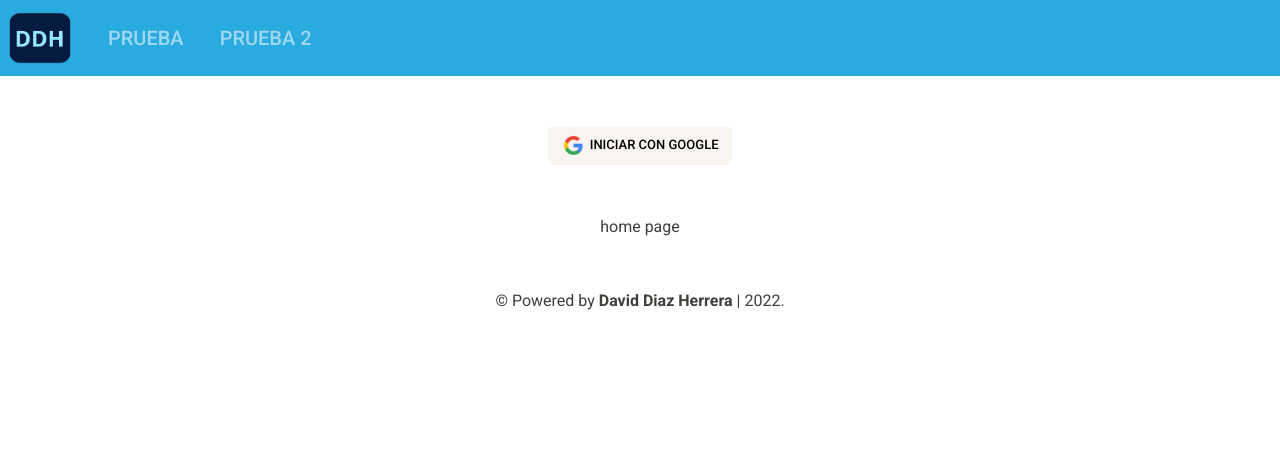
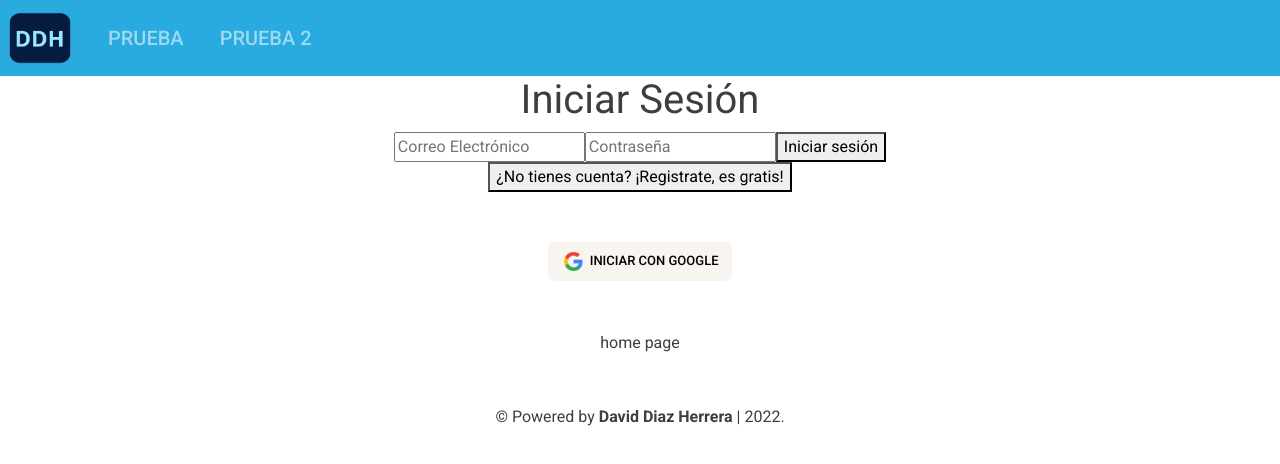
Before and after one commit to daviddiazh/demo-empresarial-front, a React (Create React App) app: page / in a window 1280 px wide. Shown: the top 464 px of the page. Built offline with nearby package versions, Linux system fonts and the light colour scheme; no server answers.

Commit message:
Se agrega login y registro de usuarios

```diff
--- a/src/components/Navbar.jsx
+++ b/src/components/Navbar.jsx
@@ -1,7 +1,28 @@
 import {Link} from "react-router-dom"
 import logo from "../media/iconoddhtransparente.png";
+import { app } from "../service/firebase"
+import { useNavigate } from "react-router-dom"
+import { useEffect } from "react"
+import {  useDispatch ,useSelector  } from "react-redux"
+import {loggedAction,logoutAction} from "../actions/AuthorActions"
+import { privateNavbar } from "../utils/NavbarList";
+import PrivateLayout from "../layout/PrivateLayout";
+import userEvent from "@testing-library/user-event";
 
 const Navbar = ({elements}) => {
+
+    const state = useSelector(state=>state.auth)
+    const dispatch = useDispatch()
+    const navigate=useNavigate()
+
+    const handler=()=>{
+        app.auth().signOut()
+        dispatch(logoutAction())
+        navigate("/")
+    }
+
+
+
     return (
         <div>
 
@@ -41,6 +62,11 @@ const Navbar = ({elements}) => {
                     </li>
                     </ul>
                 </div>
+
+                { state.user
+                    ? <button className="btn btn-danger" onClick={handler}>Salir</button>
+                    : null
+                }
             </nav>
         </div>
     )
--- a/src/components/private/OneQuestionPrivate.jsx
+++ b/src/components/private/OneQuestionPrivate.jsx
@@ -4,7 +4,7 @@ const OneQuestionPrivate = ({oneQuestion}) => {
 
     return(
         <div className='question'>
-            <p>{oneQuestion.category}  - <small>{oneQuestion.type}</small></p>
+            <p>{oneQuestion.category} - {oneQuestion.question} - <small>{oneQuestion.type}</small></p>
 
             {/* {onDelete && (
                 <button className="button right" onClick={() => onDelete(question.id)}>DELETE</button>
--- a/src/components/private/QuestionsPrivate.jsx
+++ b/src/components/private/QuestionsPrivate.jsx
@@ -11,7 +11,7 @@ const QuestionsPrivate = ({question}) => {
         <div className='question'>
 
 
-            <p>{question.question}  - <small>{question.type}</small> <Link to={`/private/question/${question.id}`} className="button">
+            <p>{question.category} - {question.question}  - <small>{question.type}</small> <Link to={`/private/question/${question.id}`} className="button">
                 View Question
             </Link></p>
 
--- a/src/layout/PrivateLayout.jsx
+++ b/src/layout/PrivateLayout.jsx
@@ -17,11 +17,7 @@ const PrivateLayout = () => {
     const dispatch = useDispatch()
     const navigate=useNavigate()
 
-    const handler=()=>{
-        app.auth().signOut()
-        dispatch(logoutAction())
-        navigate("/")
-    }
+
 
     useEffect(()=>{
         app.auth().onAuthStateChanged((user)=>{
@@ -34,7 +30,7 @@ const PrivateLayout = () => {
                     navigate("/")
                 }
         })
-      },[])
+    },[])
 
 
 
@@ -44,9 +40,9 @@ const PrivateLayout = () => {
         ?(<div>
 
             <Navbar elements={privateNavbar} />
-            <button className="btn btn-danger" onClick={handler}>
-                Salir
-            </button>
+
+            <p>Bienvenido { state.user.displayName }</p>
+
 
             <Outlet/>
             <Footer/>
--- a/src/layout/PublicLayout.jsx
+++ b/src/layout/PublicLayout.jsx
@@ -3,16 +3,20 @@ import Footer from "../components/Footer"
 import Navbar from "../components/Navbar"
 import {publicNavbar} from "../utils/NavbarList"
 import { app, google } from "../service/firebase"
-import { useEffect } from "react"
+import { useEffect, useState } from "react"
 import { useNavigate } from "react-router-dom"
 import { useDispatch , useSelector  } from "react-redux"
 import {loginAction ,loggedAction} from "../actions/AuthorActions"
 import imggoogle from "../media/googleLogo.png";
+import PrivateLayout from "./PrivateLayout"
+import { Logueo } from "../pages/public/Logueo"
 
 
 const PublicLayout = () => {
     const state = useSelector(state=>state)
     const dispatch = useDispatch()
+
+    const [ usuario, setUsuario ] = useState(null);
 
     const navigate=useNavigate()
 
@@ -41,12 +45,18 @@ useEffect(()=>{
     })},[])
 
 
+    useEffect(()=>{
+        app.auth().onAuthStateChanged((usuarioFirebase) => {
+            setUsuario(usuarioFirebase);
+        })
+    }, []);
 
 
     return (
         <div>
             <Navbar elements={publicNavbar}/>
 
+            {usuario ? <PrivateLayout /> : <Logueo setUsuario={setUsuario} />}
 
             <button className="btn btn-light" style={{margin: "50px 0"}} onClick={handler}><img src={imggoogle} width={25} height={25}></img> Iniciar con Google</button>
             <Outlet/>
--- a/src/pages/private/OneQuestionPagePrivate.jsx
+++ b/src/pages/private/OneQuestionPagePrivate.jsx
@@ -20,16 +20,16 @@ const OneQuestionPagePrivate = () => {
 
     return (
         <>
-            <h1>private</h1>
+            <h1>Pregunta</h1>
             {oneQuestion &&
             <>
                  <OneQuestionPrivate oneQuestion={oneQuestion}/>
+                 <FormAnswer idQuestion={oneQuestion.id}></FormAnswer>
                  {oneQuestion.answers&&oneQuestion.answers.map((answer)=>{
                      return(
                          <ViewAnswer key={answer.id} answer={answer} />
                      )
                  }) }
-                 <FormAnswer idQuestion={oneQuestion.id}></FormAnswer>
             </>
             }
 
--- a/src/pages/private/QuestionsPagePrivate.jsx
+++ b/src/pages/private/QuestionsPagePrivate.jsx
@@ -6,7 +6,6 @@ import QuestionPrivate from '../../components/private/QuestionsPrivate';
 const QuestionsPagePrivate = () => {
     const dispatch = useDispatch()
     const {isLoading,questions,error}=useSelector(state=>state.question)
-
 
     useEffect(()=>{
       dispatch(loadAllQuestion())
@@ -19,14 +18,14 @@ const QuestionsPagePrivate = () => {
         <>
             <input
                 className="form-control  mb-3 "
-                placeholder="Buscar preguntas"
+                placeholder="Buscar preguntas por categoria o estado"
                 type="text"
                 onChange={(e) => setFiltro(e.target.value.toUpperCase())}
             ></input>
 
             <h1>private</h1>
             {error&& <h1>{error}</h1>}
-            {questions && questions.filter(busqueda => busqueda.category.includes(filtro) || busqueda.type.includes(filtro)).map((question)=>{
+            {questions && questions.filter( busqueda => busqueda.category.includes(filtro) || busqueda.type.includes(filtro) ).map((question)=>{
                 return(
                     <QuestionPrivate key={question.id} question={question}/>
                 )
--- /dev/null
+++ b/src/pages/public/Logueo.jsx
@@ -0,0 +1,55 @@
+import React from 'react'
+import { useState } from 'react'
+import { app } from '../../service/firebase';
+
+export const Logueo = (props) => {
+
+    const [ isRegistrando, setIsRegistrando ] = useState(false)
+
+    const crearUsuario = (correo, contraseña) => {
+        app.auth().createUserWithEmailAndPassword(correo, contraseña)
+        .then((usuarioFirebase) => {
+            console.log("usuario creado", usuarioFirebase)
+            props.setUsuario(usuarioFirebase);
+        });
+    }
+
+    const iniciarSesion = (correo, contraseña) => {
+        app.auth().signInWithEmailAndPassword(correo, contraseña)
+        .then((usuarioFirebase) => {
+            props.setUsuario(usuarioFirebase);
+        })
+    }
+
+    const submitHandler = (e) => {
+        e.preventDefault();
+        const correo = e.target.emailField.value;
+        const contraseña = e.target.passwordField.value;
+
+        if(isRegistrando){
+            crearUsuario(correo, contraseña);
+        }
+
+        if(!isRegistrando){
+            iniciarSesion(correo, contraseña);
+        }
+    }
+
+    return (
+        <div>
+            <h1>{ isRegistrando ? "Regístrate" : "Iniciar Sesión" }</h1>
+            <form onSubmit={submitHandler}>
+                <input type="email" id="emailField" placeholder='Correo Electrónico'/>
+                <input type="password" id="passwordField" placeholder='Contraseña' />
+                <button type='submit'>
+                    {isRegistrando ? "Regístrate" : "Iniciar sesión"}
+                </button>
+            </form>
+            <button type='submit' onClick={() => setIsRegistrando(!isRegistrando) }>
+                    { isRegistrando
+                    ? "¿Ya tienes cuenta? ¡Inicia sesión!"
+                    : "¿No tienes cuenta? ¡Registrate, es gratis!"}
+                </button>
+        </div>
+    )
+}
```
Lines whose indentation alone changed are shown as unchanged.
